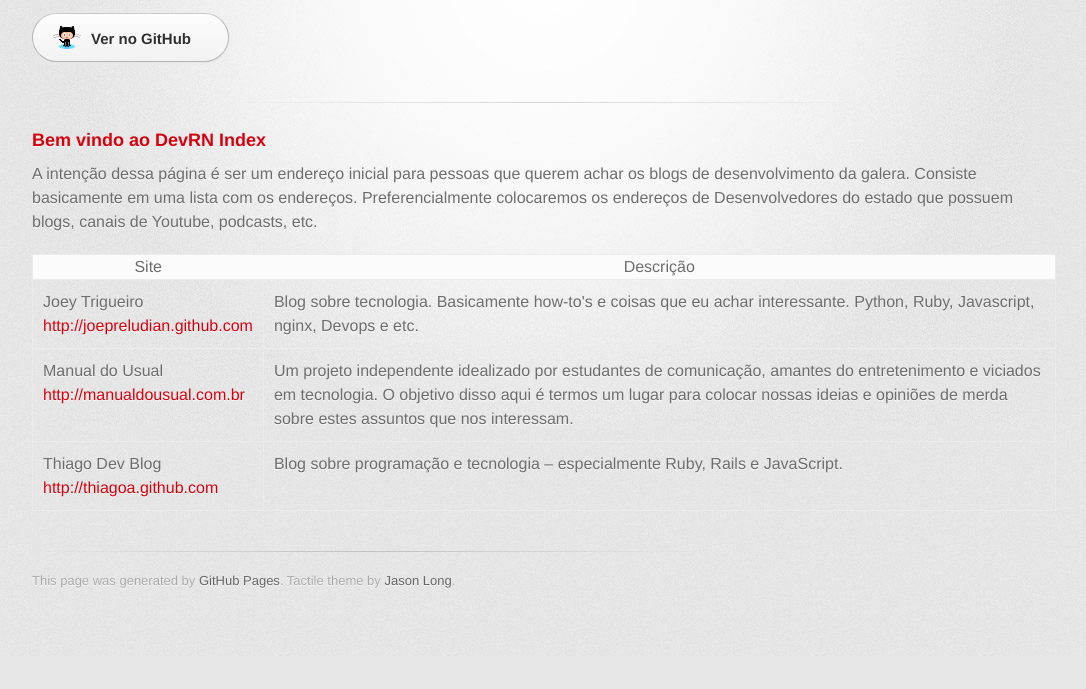
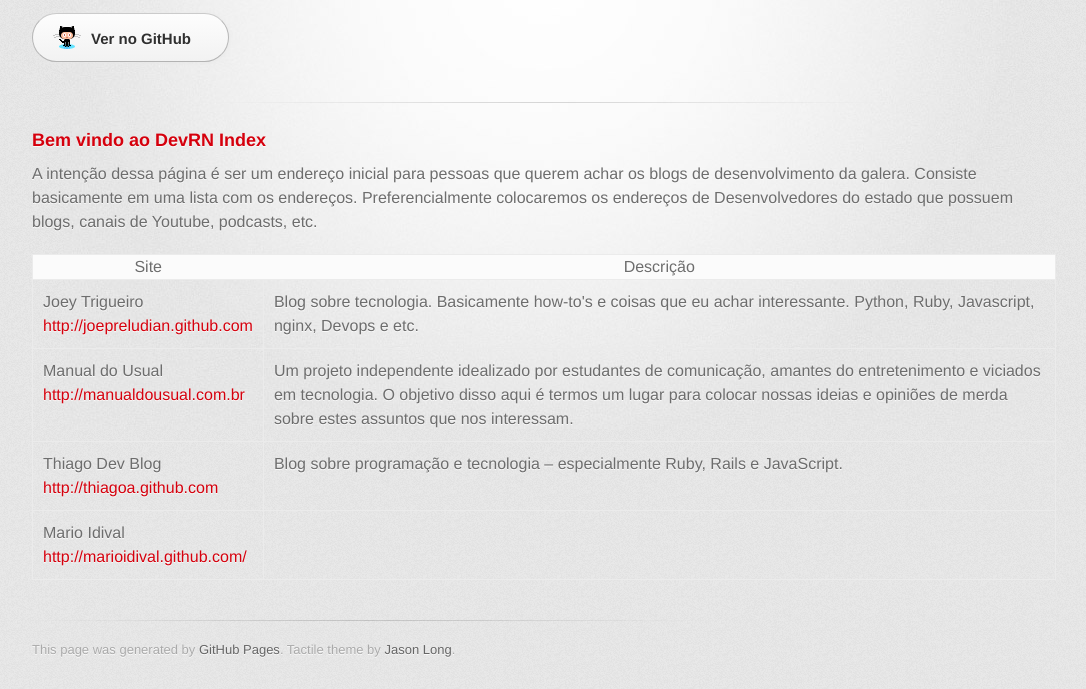
Before and after one commit to oxentedev/oxentedev.github.io, a plain HTML site: page index.html in a window 1280 px wide. Shown: the part 144-833 px from the top of the page, without its empty margins (96-1182 px from the left). Before the commit the page ends 800 px from the top, so only its background shows below. Drawn offline with Linux system fonts and the light colour scheme; a web font is replaced by a local one.

Commit message:
add blog "Mario Idival"

```diff
--- a/index.html
+++ b/index.html
@@ -56,6 +56,10 @@
                 <td>Thiago Dev Blog<br><a href="http://thiagoa.github.io" target="_blank">http://thiagoa.github.com</a></td>
                 <td>Blog sobre programação e tecnologia – especialmente Ruby, Rails e JavaScript.</td>
               </tr>
+              <tr>
+                <td>Mario Idival<br><a href="http://marioidival.github.io" target="_blank">http://marioidival.github.com/</a></td>
+                <td></td>
+              </tr>
             </tbody>
           </table>
         </section>
```
